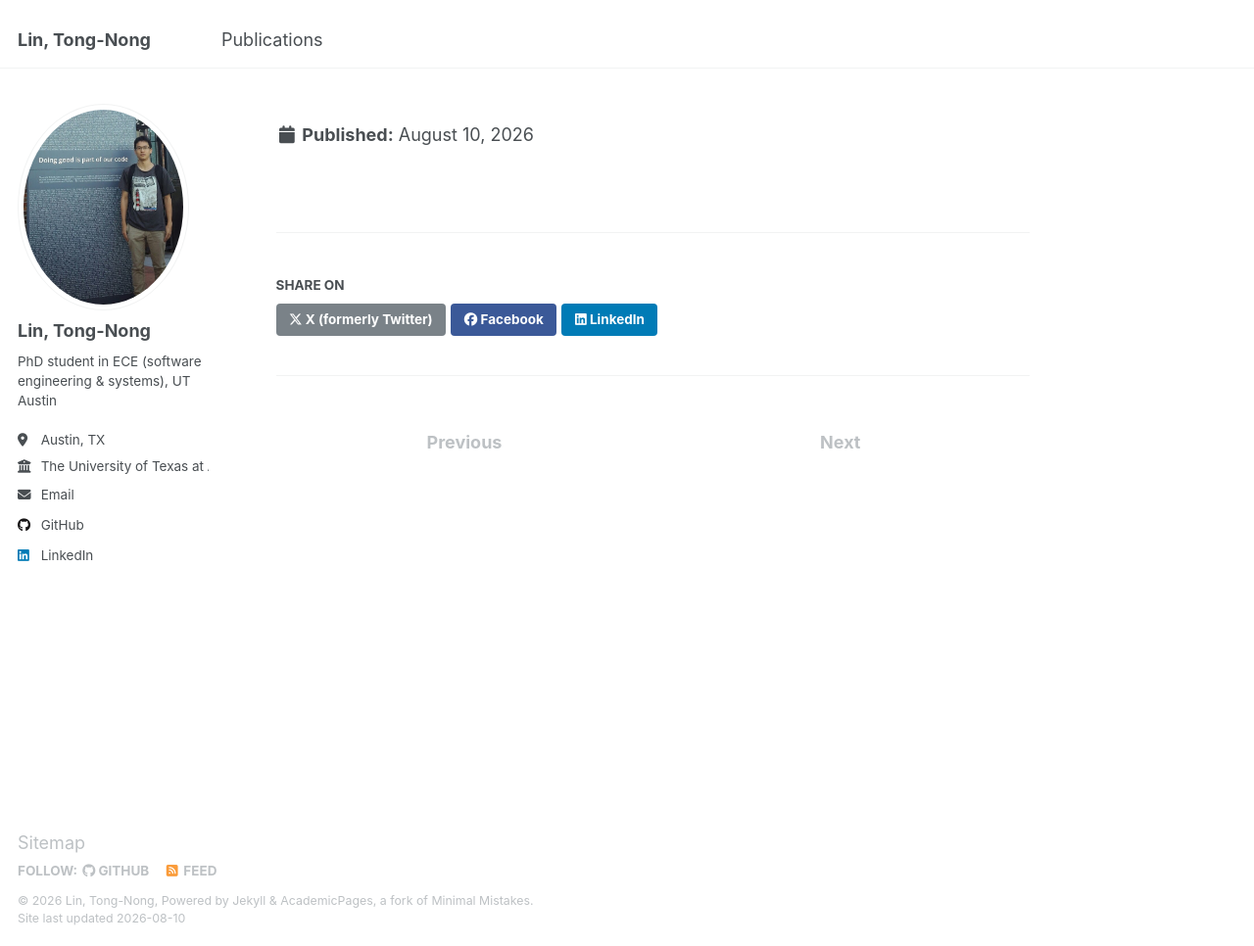
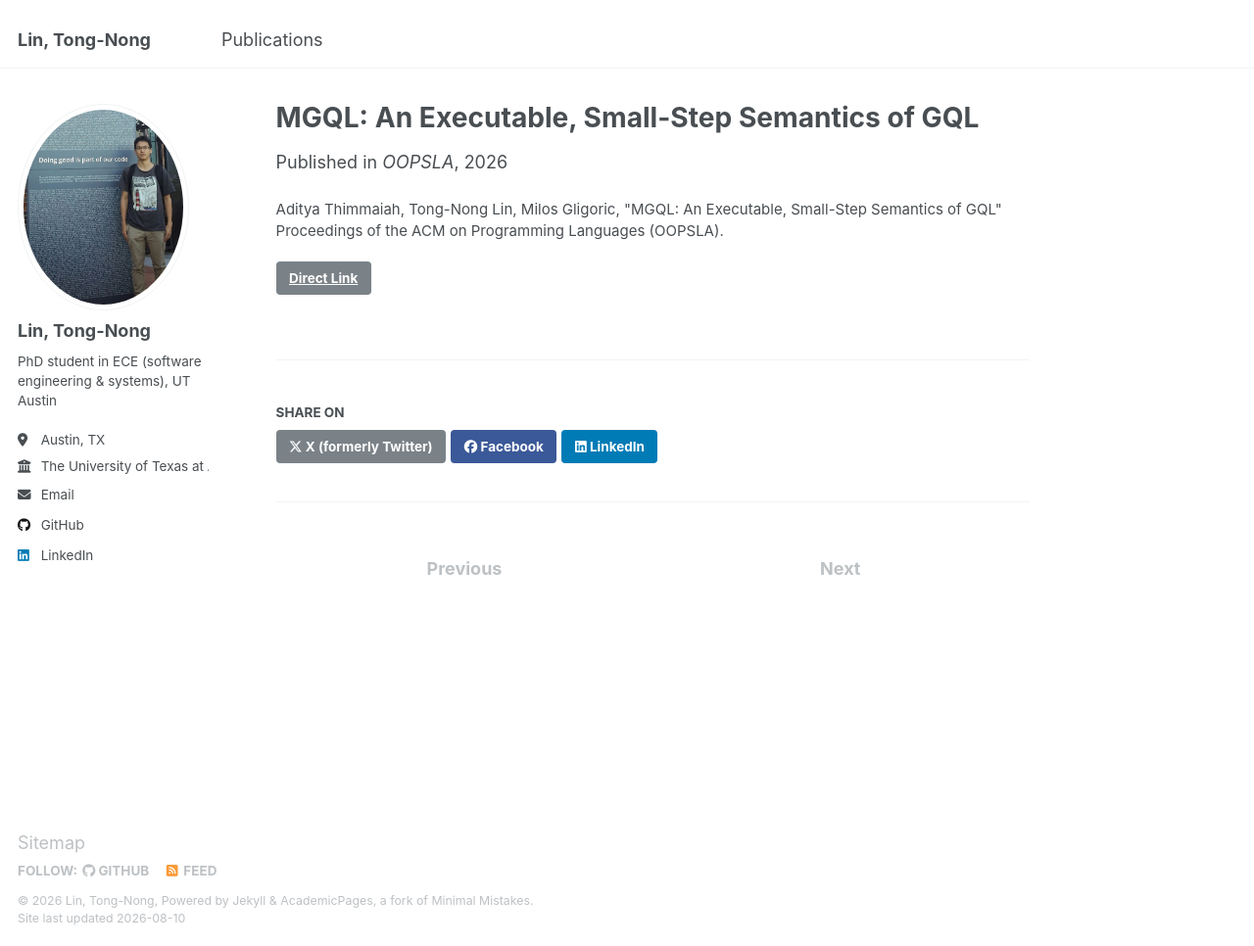
Before and after one commit to lintongnong/lintongnong.github.io, a Jekyll site: the page built from _publications/2026-MGQL_An_Executable_Small-Step_Semantics_of_GQL.md, in a window 1280 px wide and 966 px high. Shown: the whole window at 98% size. Built offline with Jekyll 4.4.1, drawn with Linux system fonts in a browser that asks for light colours.

Commit message:
add new publication

```diff
--- a/_publications/2026-MGQL_An_Executable_Small-Step_Semantics_of_GQL.md
+++ b/_publications/2026-MGQL_An_Executable_Small-Step_Semantics_of_GQL.md
@@ -2,14 +2,14 @@
 title: "MGQL: An Executable, Small-Step Semantics of GQL"
 collection: publications
 category: conferences
-permalink: https://2026.splashcon.org/details/oopsla-2026/85/MGQL-An-Executable-Small-Step-Semantics-of-GQL
-# permalink: /publication/Efficient_Algorithms_for_Decomposing_Integers_as_Sums_of_Few_Tetrahedral_Numbers
+permalink: /publication/MGQL_An_Executable_Small-Step_Semantics_of_GQL
+link: https://2026.splashcon.org/details/oopsla-2026/85/MGQL-An-Executable-Small-Step-Semantics-of-GQL
 # excerpt: # 'This paper is about the number 2. The number 3 is left for future work.'
-date: 2026
+date: 2026-10-01
 venue: 'OOPSLA'
 # slidesurl: 'http://academicpages.github.io/files/slides2.pdf'
 # paperurl: 'http://lintongnong.github.io/files/Pollock_tetrahedral_numbers_conjecture_iwoca.pdf'
-citation: Aditya Thimmaiah, Tong-Nong Lin, Milos Gligoric, "MGQL: An Executable, Small-Step Semantics of GQL" Proceedings of the ACM on Programming Languages (OOPSLA).
+citation: 'Aditya Thimmaiah, Tong-Nong Lin, Milos Gligoric, "MGQL: An Executable, Small-Step Semantics of GQL" Proceedings of the ACM on Programming Languages (OOPSLA).'
 ---
 
 <!-- The contents above will be part of a list of publications, if the user clicks the link for the publication than the contents of section will be rendered as a full page, allowing you to provide more information about the paper for the reader. When publications are displayed as a single page, the contents of the above "citation" field will automatically be included below this section in a smaller font. -->
```
